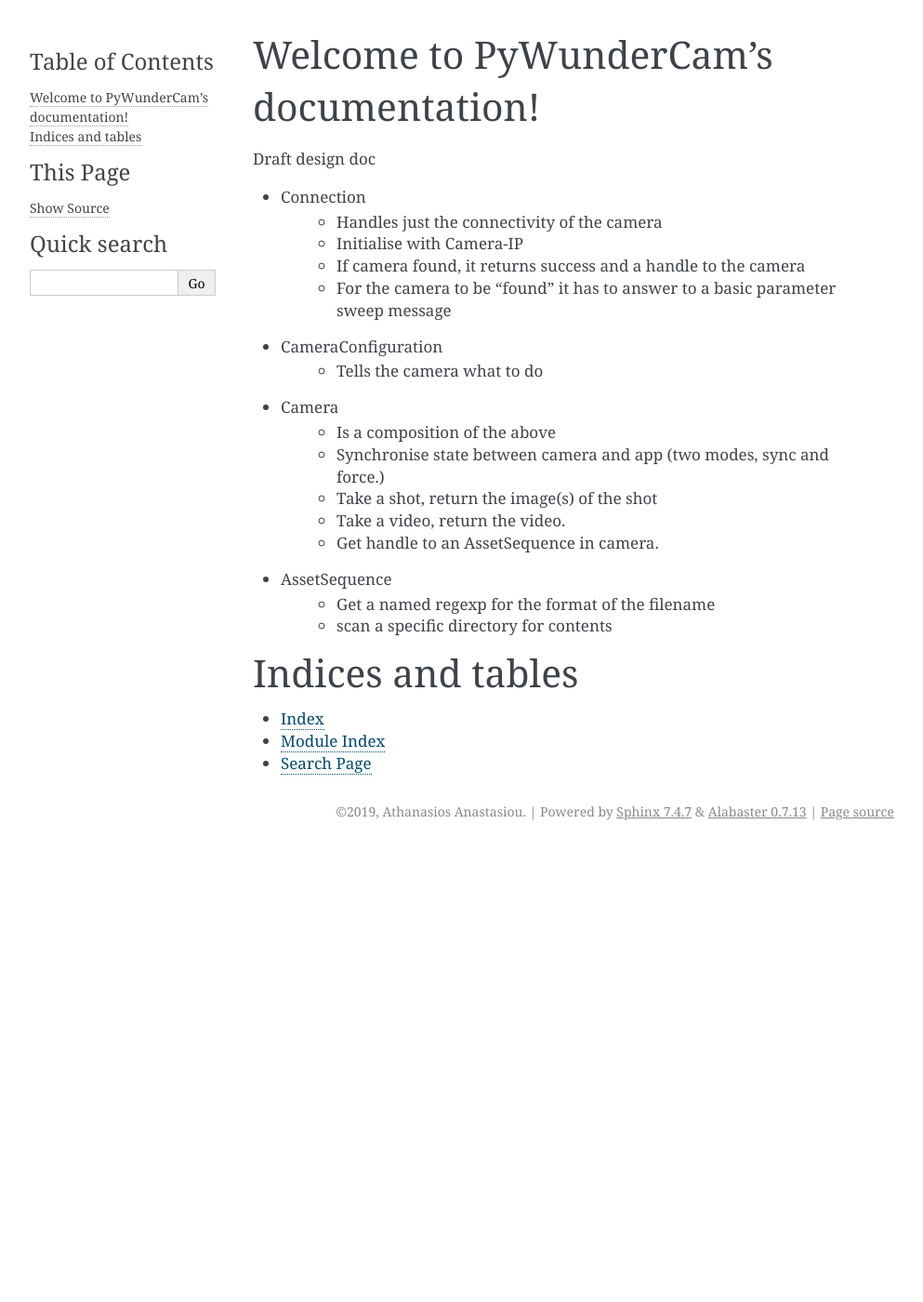
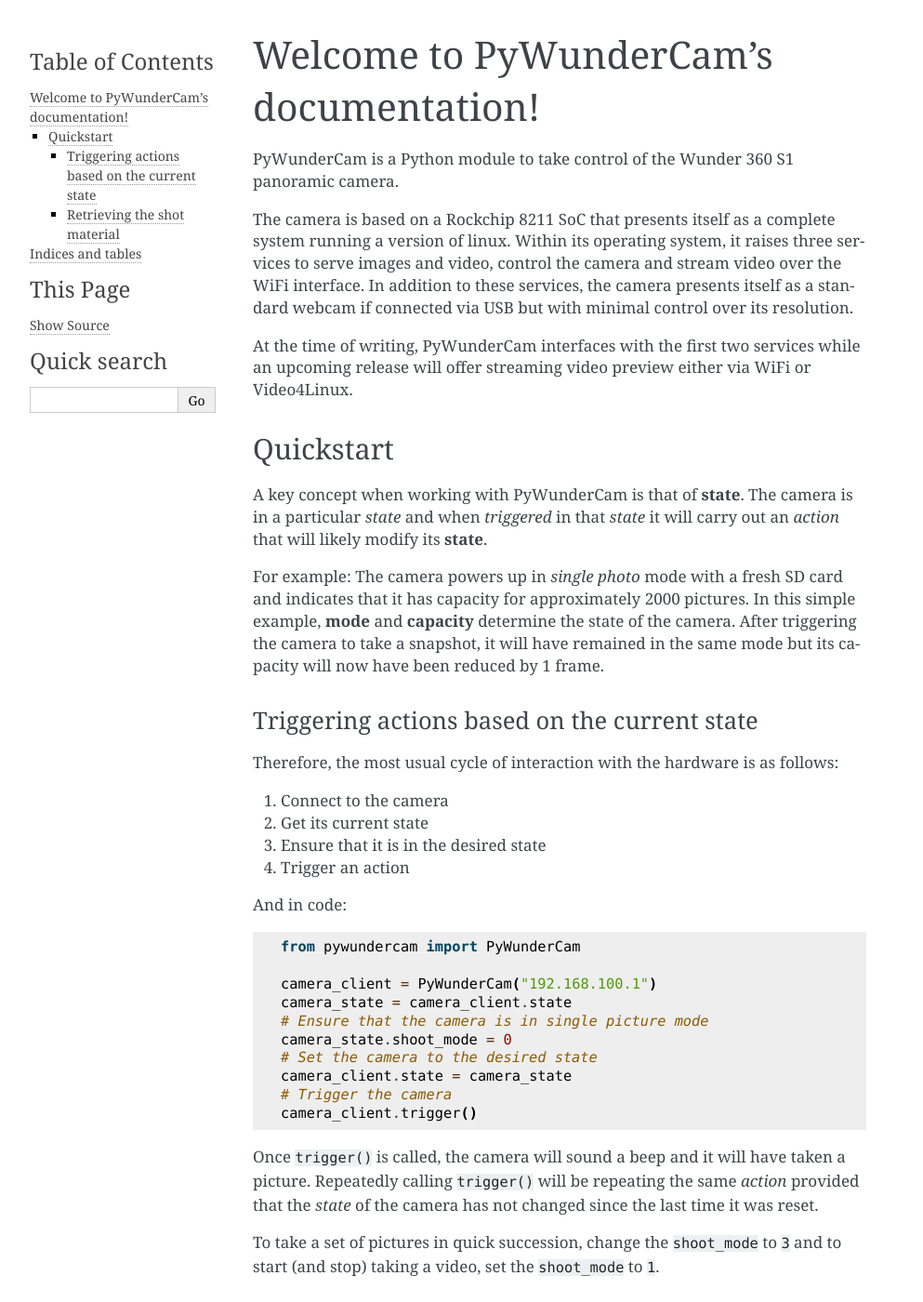
Before and after one commit to aanastasiou/pywundercam, a Sphinx documentation site: the page built from doc/source/index.rst, in a window 1280 px wide and 1400 px high. Shown: the whole window at 93% size, without its empty margins (148-1141 px from the left). Built offline with Sphinx 7.4.7, drawn with Linux system fonts in a browser that asks for light colours; some of the changed text lies outside the part shown.

Commit message:
With quick start documentation and starting to plan exception structure, etc

```diff
--- a/doc/source/conf.py
+++ b/doc/source/conf.py
@@ -10,9 +10,9 @@
 # add these directories to sys.path here. If the directory is relative to the
 # documentation root, use os.path.abspath to make it absolute, like shown here.
 #
-# import os
-# import sys
-# sys.path.insert(0, os.path.abspath('.'))
+import os
+import sys
+sys.path.insert(0, os.path.abspath('../../'))
 
 
 # -- Project information -----------------------------------------------------
@@ -27,7 +27,7 @@ author = 'Athanasios Anastasiou'
 # Add any Sphinx extension module names here, as strings. They can be
 # extensions coming with Sphinx (named 'sphinx.ext.*') or your custom
 # ones.
-extensions = [
+extensions = ["sphinx.ext.autodoc",
 ]
 
 # Add any paths that contain templates here, relative to this directory.
--- a/doc/source/index.rst
+++ b/doc/source/index.rst
@@ -6,32 +6,134 @@
 Welcome to PyWunderCam's documentation!
 =======================================
 
-Draft design doc
+PyWunderCam is a Python module to take control of the Wunder 360 S1 panoramic camera.
 
-* Connection
-    * Handles just the connectivity of the camera
-    * Initialise with Camera-IP
-    * If camera found, it returns success and a handle to the camera
-    * For the camera to be "found" it has to answer to a basic parameter sweep message
+The camera is based on a Rockchip 8211 SoC that presents itself as a complete system running a version of linux. Within
+its operating system, it raises three services to serve images and video, control the camera and stream video over the
+WiFi interface. In addition to these services, the camera presents itself as a standard webcam if connected via USB but
+with minimal control over its resolution.
 
-* CameraConfiguration
-    * Tells the camera what to do
+At the time of writing, PyWunderCam interfaces with the first two services while an upcoming release will offer
+streaming video preview either via WiFi or Video4Linux.
 
-* Camera
-    * Is a composition of the above
-    * Synchronise state between camera and app (two modes, sync and force.)
-    * Take a shot, return the image(s) of the shot
-    * Take a video, return the video.
-    * Get handle to an AssetSequence in camera.
+Quickstart
+----------
 
-* AssetSequence
-    * Get a named regexp for the format of the filename
-    * scan a specific directory for contents
+A key concept when working with PyWunderCam is that of **state**. The camera is in a particular *state* and when
+*triggered* in that *state* it will carry out an *action* that will likely modify its **state**.
+
+For example: The camera powers up in *single photo* mode with a fresh SD card and indicates that it has capacity for
+approximately 2000 pictures. In this simple example, **mode** and **capacity** determine the state of the camera.
+After triggering the camera to take a snapshot, it will have remained in the same mode but its capacity will now have
+been reduced by 1 frame.
+
+Triggering actions based on the current state
+^^^^^^^^^^^^^^^^^^^^^^^^^^^^^^^^^^^^^^^^^^^^^
+
+Therefore, the most usual cycle of interaction with the hardware is as follows:
+
+1. Connect to the camera
+2. Get its current state
+3. Ensure that it is in the desired state
+4. Trigger an action
+
+And in code:
+::
+
+    from pywundercam import PyWunderCam
+
+    camera_client = PyWunderCam("192.168.100.1")
+    camera_state = camera_client.state
+    # Ensure that the camera is in single picture mode
+    camera_state.shoot_mode = 0
+    # Set the camera to the desired state
+    camera_client.state = camera_state
+    # Trigger the camera
+    camera_client.trigger()
+
+Once ``trigger()`` is called, the camera will sound a beep and it will have taken a picture. Repeatedly calling
+``trigger()`` will be repeating the same *action* provided that the *state* of the camera has not changed since the
+last time it was reset.
+
+To take a set of pictures in quick succession, change the ``shoot_mode`` to ``3`` and to start (and stop) taking a
+video, set the ``shoot_mode`` to ``1``.
+
+Retrieving the shot material
+^^^^^^^^^^^^^^^^^^^^^^^^^^^^
+
+Now that we know how to trigger the camera to carry out an action, let's see how to retrieve the images / videos it
+has shot.
+
+Again, the concept of **state** is very important here. Remember our last example, we put the camera in a particular
+state, triggered an action and the action brought the camera to a new state.
+
+This is exactly what happens with its file space too. **BEFORE** we take a single 360 shot with the camera, there were
+(for instance) 5 pictures on its SD card. **AFTER** we took a single shot, there are now 6 pictures on its SD card and
+therefore, we can pinpoint which image was the result of our last action.
+
+In code:
+::
+
+    from pywundercam import PyWunderCam
+
+    camera_client = PyWunderCam("192.168.100.1")
+    camera_state = camera_client.state
+    # Ensure that the camera is in single picture mode
+    camera_state.shoot_mode = 0
+    # Set the camera to the desired state
+    camera_client.state = camera_state
+    # Get a "snapshot" of its file contents BEFORE the shot
+    contents_before = camera_client.get_resources()
+    # Trigger the camera
+    camera_client.trigger()
+    # Get a "snapshot" of the file contents AFTER the shot
+    contents_after = camera_client.get_resources()
+    # Create a new snapshot that only contains the image that was acquired by this action
+    latest_image = contents_after["images"] - contents_before["images"]
+
+Without getting into a lot of detais at this point, ``latest_image`` will contain only one image. To retrieve it:
+::
+
+    shot_image = latest_image[0].get()
+
+The ``get()`` function will trigger a file transfer from the camera to the computer over WiFi and depending on the size
+of the file, it will introduce a small pause.
+
+At the time of writing, PyWunderCam serves images as ``PIL.Image`` objects. Therefore, after ``get()``, the image is
+already in a form that can be passed to other algorithms (e.g. machine vision) for further processing. Trying to
+retrieve a video in the same way will raise an exception. Videos can still be transferred over WiFi and stored to the
+local computer for further processing.
+
+To do this:
+
+::
+
+    from pywundercam import PyWunderCam
+
+    camera_client = PyWunderCam("192.168.100.1")
+    camera_state = camera_client.state
+    # Ensure that the camera is in single picture mode
+    camera_state.shoot_mode = 1
+    # Set the camera to the desired state
+    camera_client.state = camera_state
+    # Get a "snapshot" of its file contents BEFORE the shot
+    contents_before = camera_client.get_resources()
+    # Trigger the camera
+    camera_client.trigger()
+    # Get a "snapshot" of the file contents AFTER the shot
+    contents_after = camera_client.get_resources()
+    # Create a new snapshot that only contains the image that was acquired by this action
+    latest_video = contents_after["videos"] - contents_before["videos"]
+    latest_video[0].save_to("myvideo.mp4")
+
+This concludes the quickstart. Head over to the rest of the documentation sections to know more about PyWunderCam.
 
 
 .. toctree::
    :maxdepth: 2
    :caption: Contents:
+
+   code_doc
 
 
 
```
Also changed, not shown: doc/source/code_doc.rst (added, +28 -0 lines), 3 other files.
